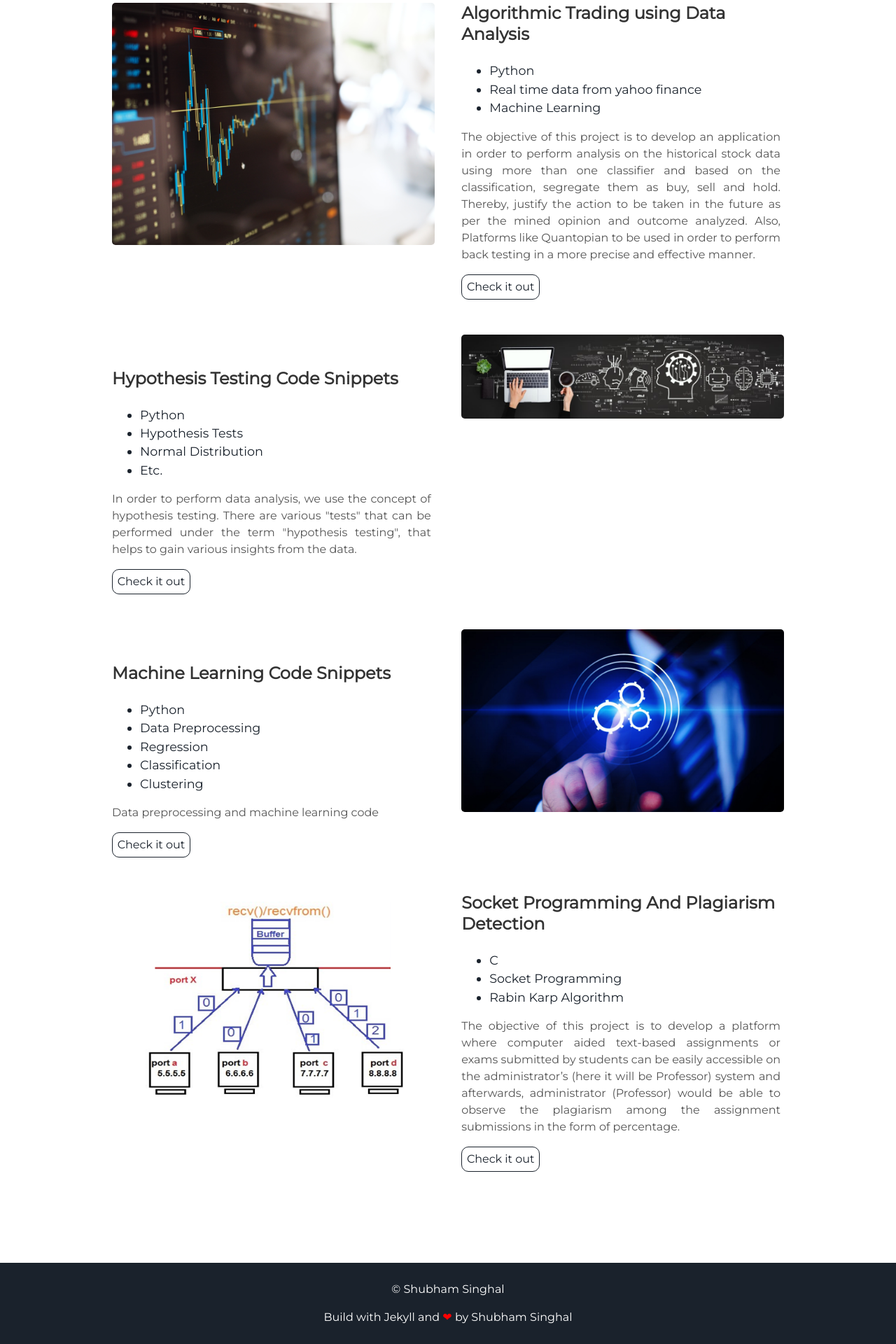
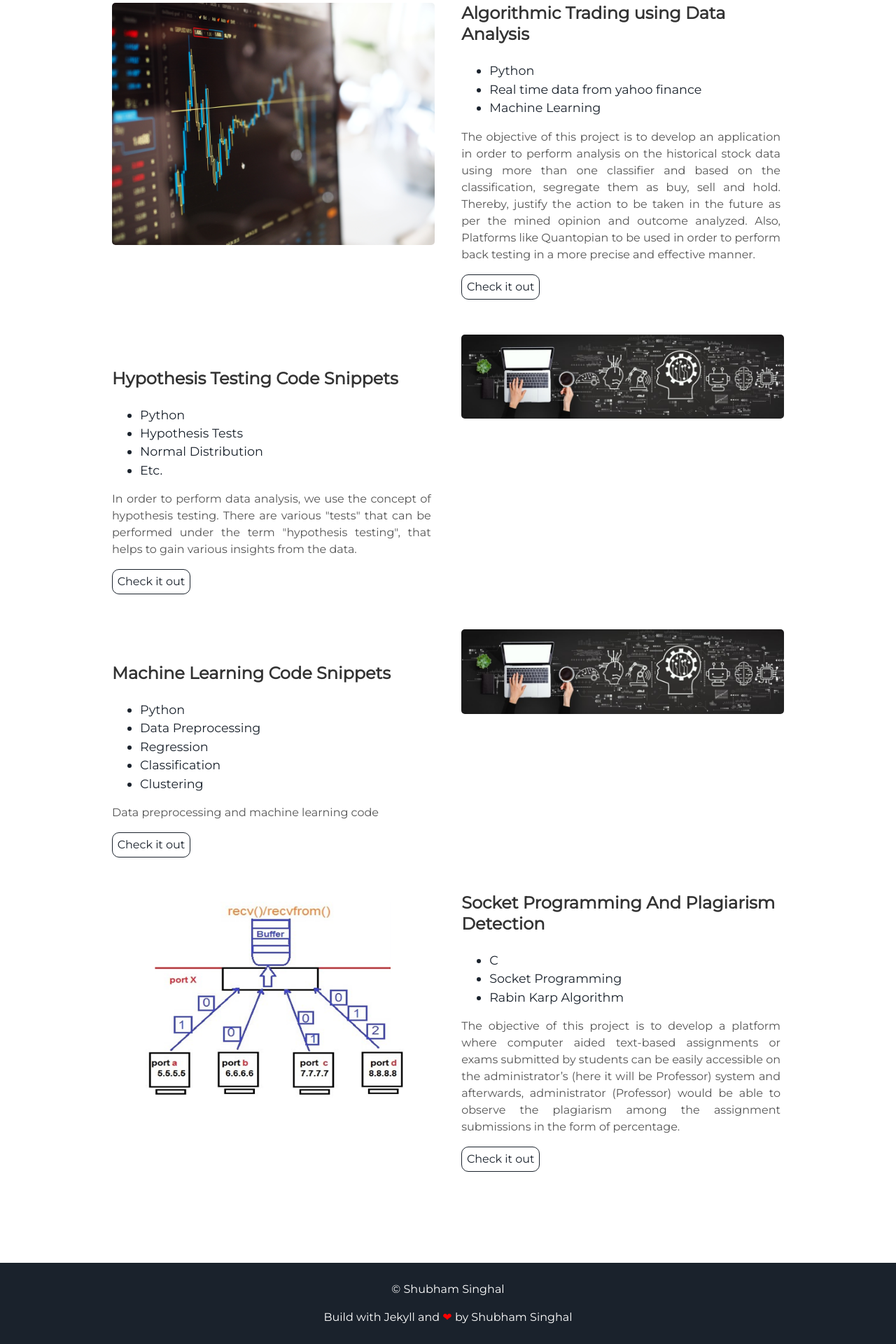
Before and after one commit to cseshubhamsinghal/cseshubhamsinghal.github.io, a Jekyll site: the page built from index.html, in a window 1280 px wide. Shown: the part 1834-3754 px from the top of the page at 70% size. Built offline with Jekyll 4.4.1, drawn with Linux system fonts in a browser that asks for light colours.

Commit message:
Update projects.html

```diff
--- a/_includes/projects.html
+++ b/_includes/projects.html
@@ -63,7 +63,7 @@
 
 <div class="user-projects">
   <div class="images-right">
-    <img alt="Machine Learning Code Snippets" src="{{ "/assets/img/learning.jpg" | prepend: site.baseurl }}" />
+    <img alt="Machine Learning Code Snippets" src="{{ "/assets/img/machine-learning-definition.jpeg" | prepend: site.baseurl }}" />
   </div>
   <div class="contents">
     <h3> Machine Learning Code Snippets </h3>
```
